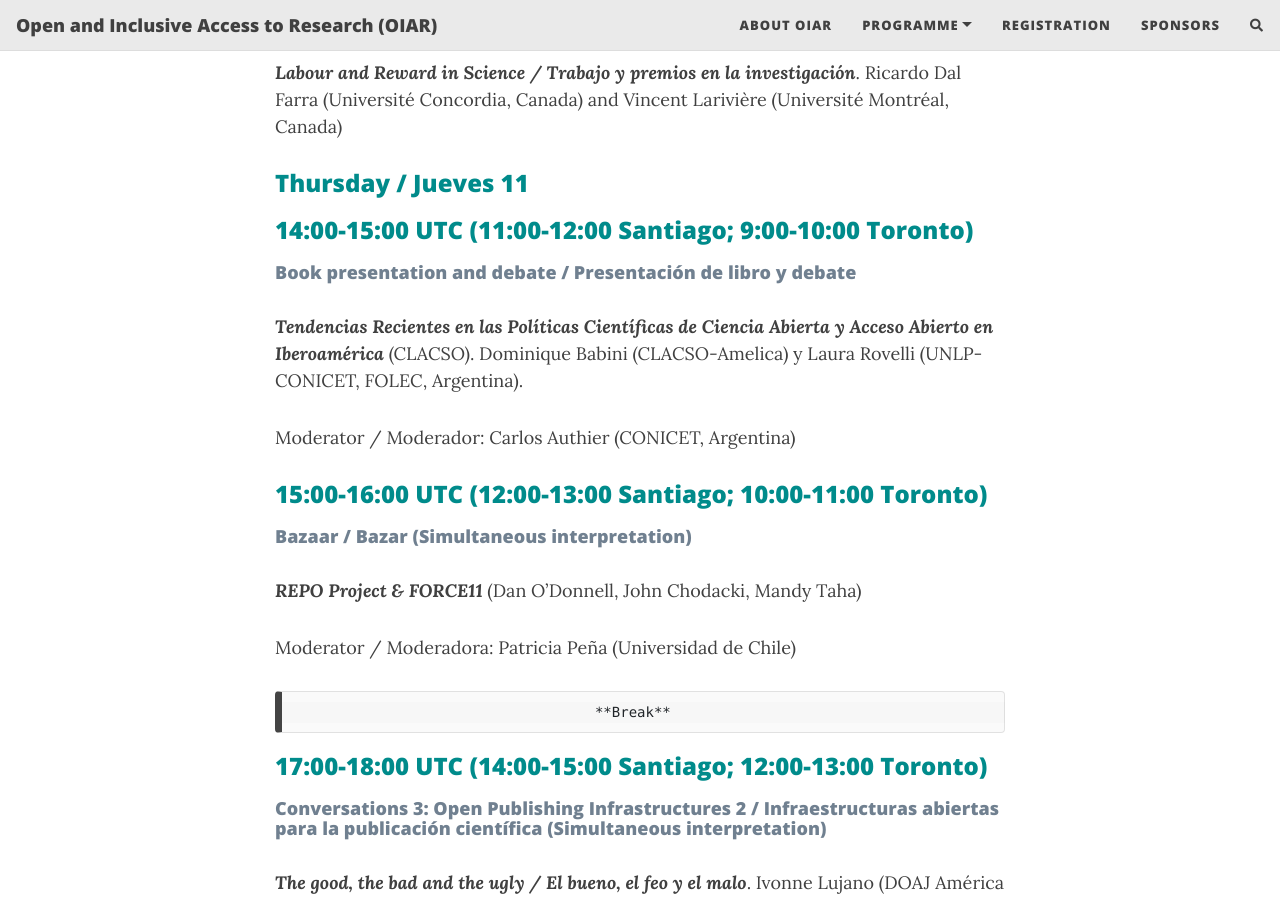
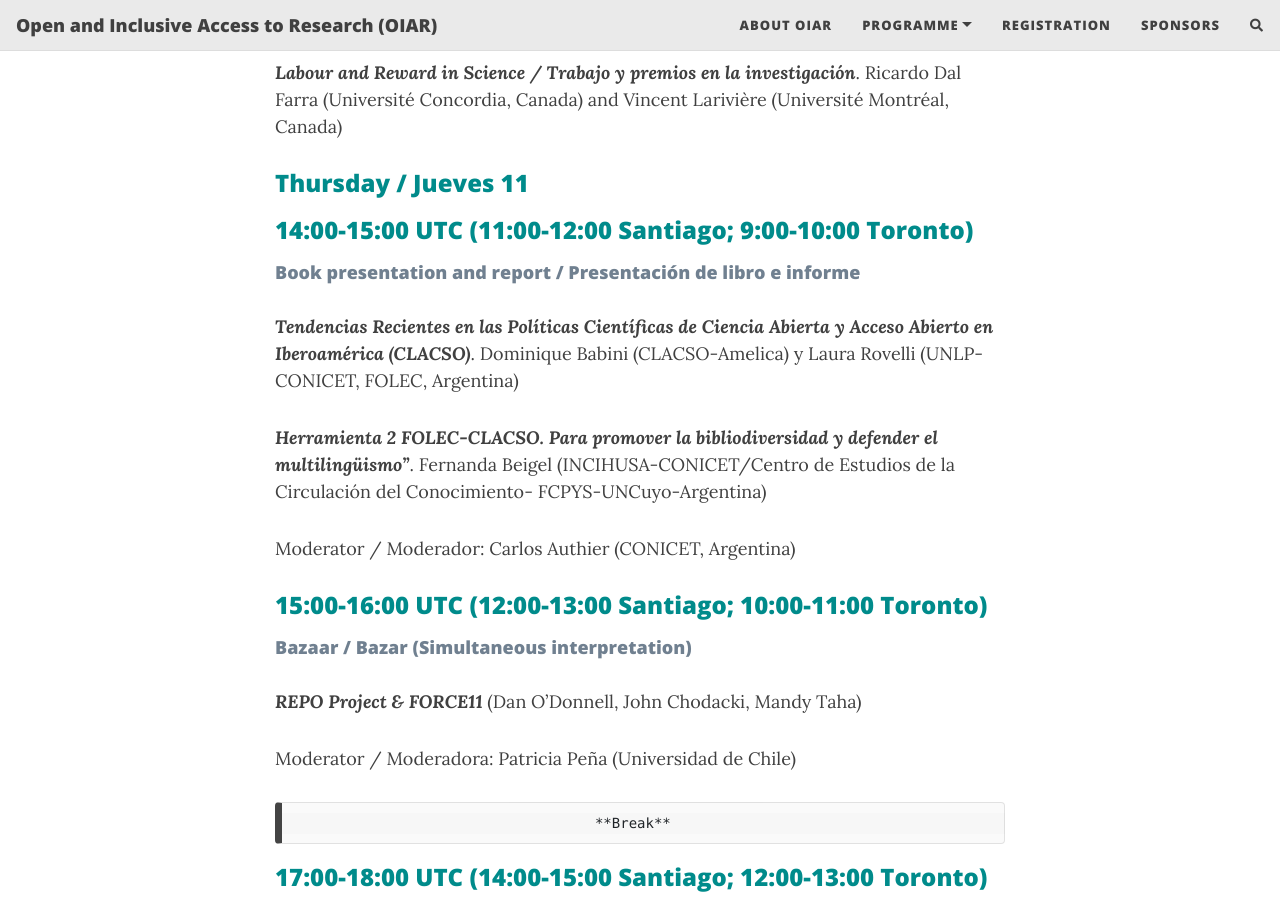
Before and after one commit to caedmon5/OIAR, a Jekyll site: the page built from programme.md, in a window 1280 px wide and 900 px high, scrolled down 2718 px. Built offline with Jekyll 4.4.1, drawn with Linux system fonts in a browser that asks for light colours; nearby versions of some CDN libraries; comment, search, counter and statistics services are not loaded.

Commit message:
Update programme

```diff
--- a/programme.md
+++ b/programme.md
@@ -65,8 +65,10 @@ A [calendar (.ics file) is available for this conference](assets/img/OIAR.ics)
 
 ## Thursday / Jueves 11  {#Thursday}
 ### <span style="color: DarkCyan;">14:00-15:00 UTC (11:00-12:00 Santiago; 9:00-10:00 Toronto)</span>
-#### <span style="color: SlateGray;">Book presentation and debate / Presentación de libro y debate</span>
-***Tendencias Recientes en las Políticas Científicas de Ciencia Abierta y Acceso Abierto en Iberoamérica*** (CLACSO). Dominique Babini (CLACSO-Amelica) y Laura Rovelli (UNLP-CONICET, FOLEC, Argentina).
+#### <span style="color: SlateGray;">Book presentation and report / Presentación de libro e informe </span>
+***Tendencias Recientes en las Políticas Científicas de Ciencia Abierta y Acceso Abierto en Iberoamérica (CLACSO)***. Dominique Babini (CLACSO-Amelica) y Laura Rovelli (UNLP-CONICET, FOLEC, Argentina)
+
+***Herramienta 2 FOLEC-CLACSO. Para promover la bibliodiversidad y defender el multilingüismo"***. Fernanda Beigel (INCIHUSA-CONICET/Centro de Estudios de la Circulación del Conocimiento- FCPYS-UNCuyo-Argentina)
 
   Moderator / Moderador: Carlos Authier (CONICET, Argentina)
 
```
